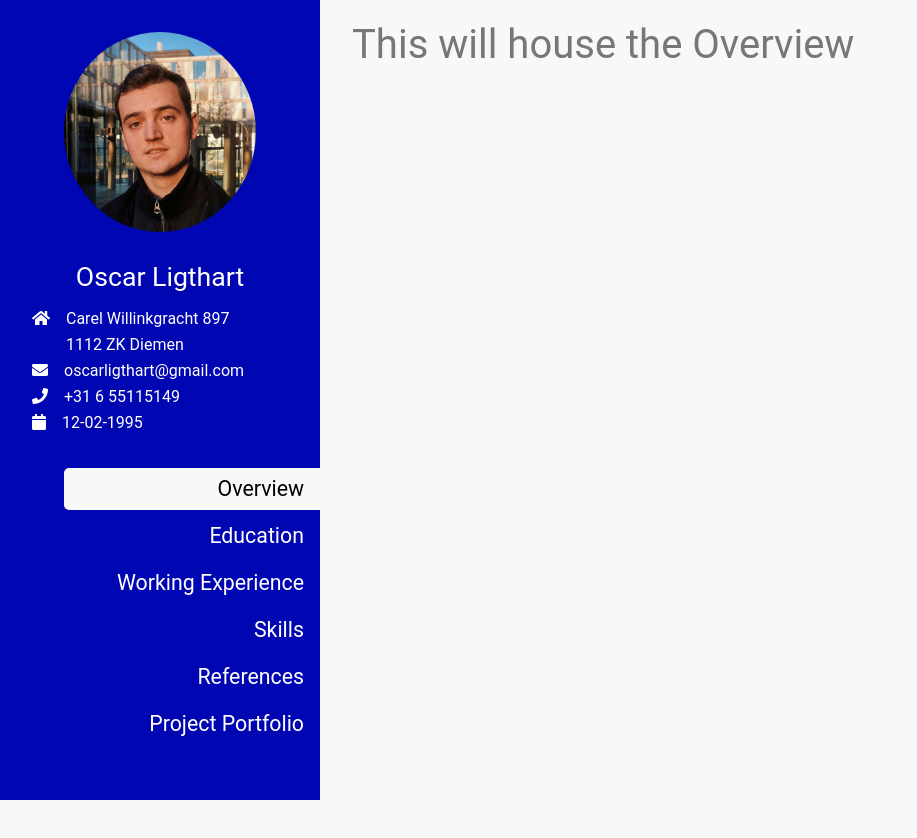
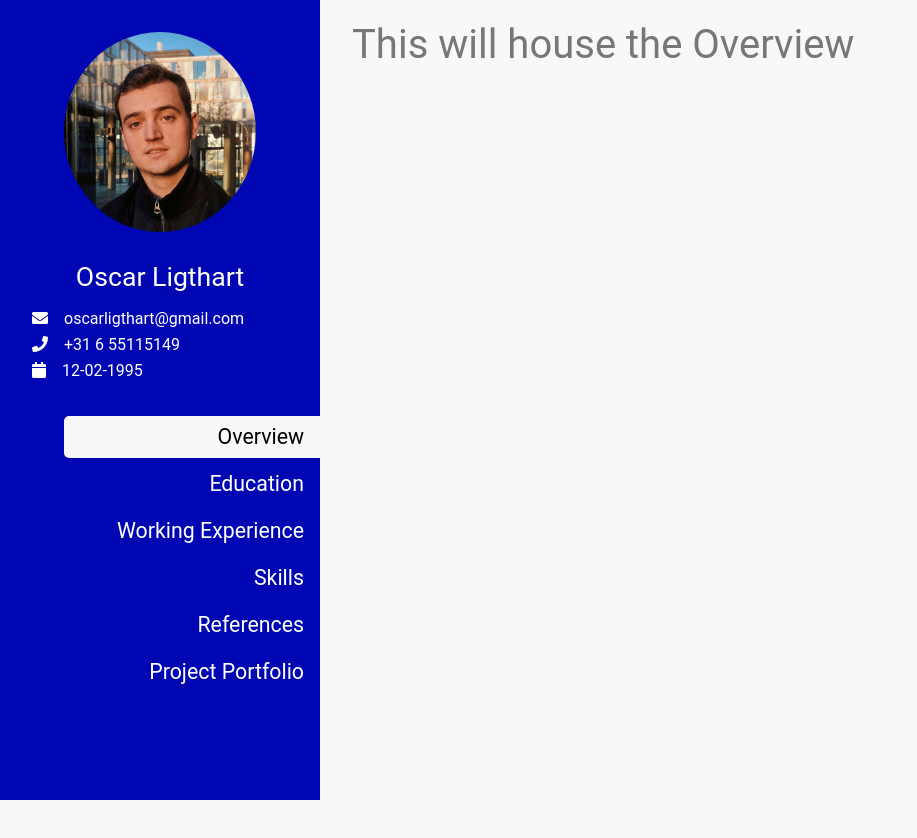
Before and after one commit to OscarLigthart/oscarligthart.github.io, a React (Create React App) app: page / in a window 1280 px wide. Shown: the top 838 px of the page, without its empty margins (0-917 px from the left). Built offline with nearby package versions, Linux system fonts and the light colour scheme.

Commit message:
removed address

```diff
--- a/src/Components/Sidebar.js
+++ b/src/Components/Sidebar.js
@@ -29,16 +29,6 @@ class Sidebar extends Component {
                     <div className="sidebar-contact-info">
                         <div className="sidebar-contact-info-item">
                             <span className="icon">
-                                <FontAwesomeIcon icon={faHome}/>
-                            </span>
-
-                            <span className="text-bundle">
-                                <span>Carel Willinkgracht 897</span>
-                                <span>1112 ZK Diemen</span>
-                            </span>
-                        </div>
-                        <div className="sidebar-contact-info-item">
-                            <span className="icon">
                                 <FontAwesomeIcon icon={faEnvelope}/>
                             </span>
                             <span>oscarligthart@gmail.com</span>
```
